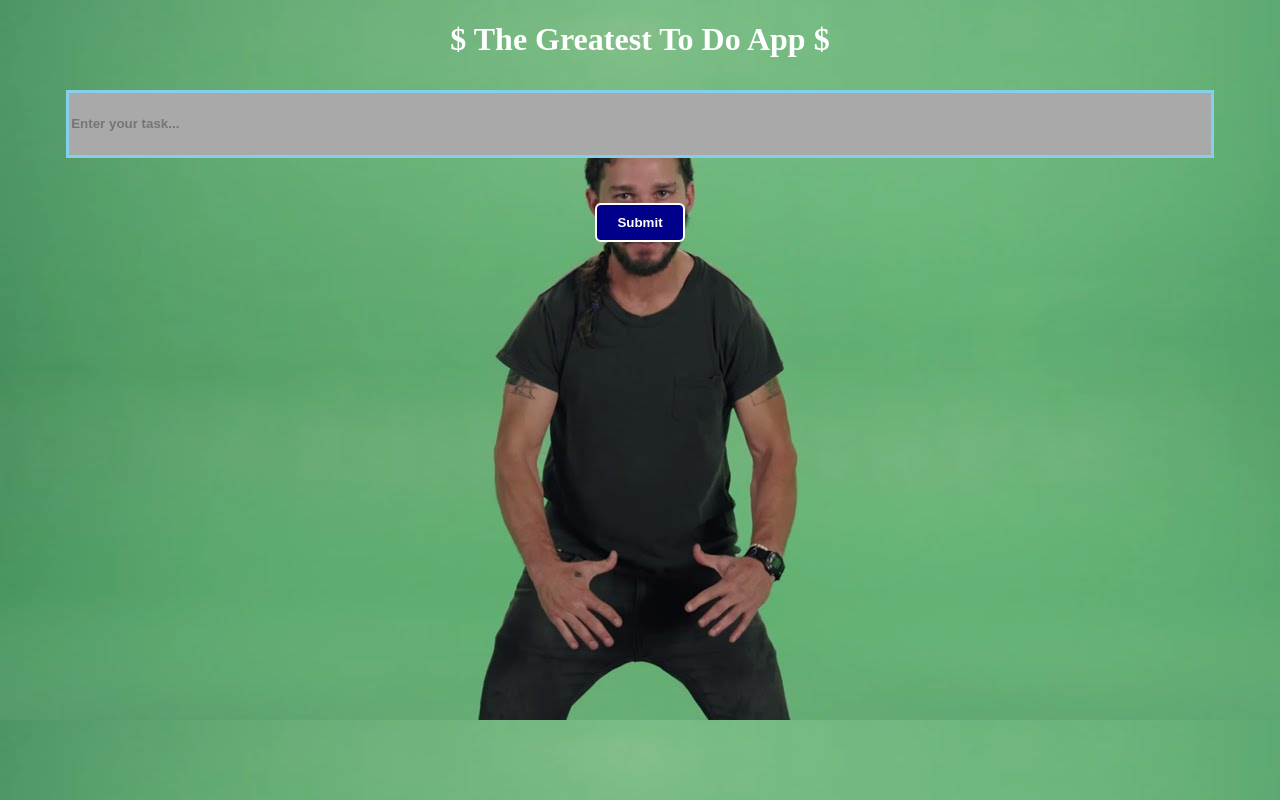
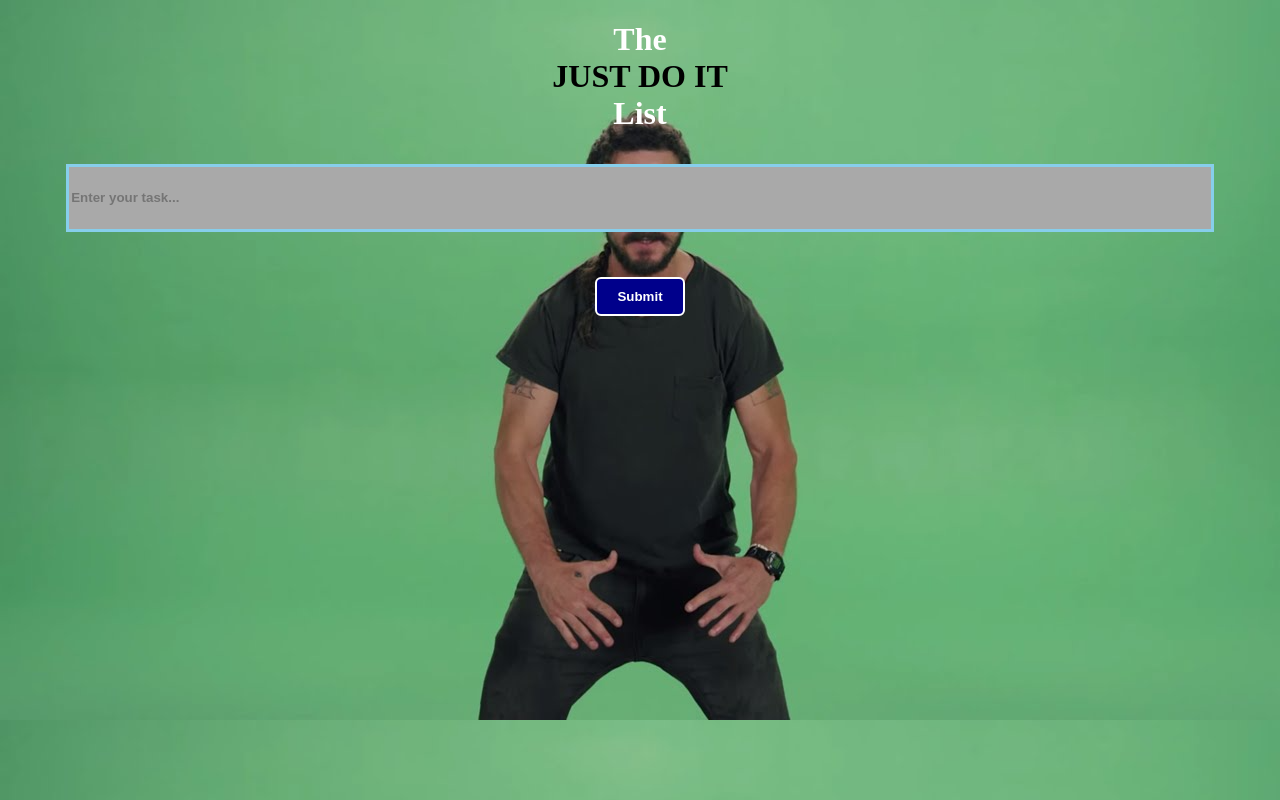
Before and after one commit to seanghods/to_do_do_it, a plain HTML site: page index.html in a window 1280 px wide. Drawn offline with Linux system fonts and the light colour scheme.

Commit message:
Change header name and styling

```diff
--- a/index.html
+++ b/index.html
@@ -3,12 +3,12 @@
 <head>
     <meta charset="UTF-8">
     <meta name="viewport" content="width=device-width, initial-scale=1.0">
-    <title>The To Do App</title>
+    <title>JUST DO IT</title>
     <link rel="stylesheet" href="styles.css">
     <script defer src="script.js"></script>
 </head>
 <body>
-    <h1 class="header">$ The Greatest To Do App $</h1>
+    <h1 class="header">The <div style="color: black">JUST DO IT</div>  List</h1>
     <div class="submission">
         <input type="text" id="inputBox" placeholder="Enter your task...">
         <button type="submit" class="submit">Submit</button>
--- a/styles.css
+++ b/styles.css
@@ -22,7 +22,7 @@ body{
 }
 .header{
     text-align: center;
-    font-family: "Brush Script MT";
+    font-family: "Copperplate";
     color: white;
 }
 #inputBox {
```
